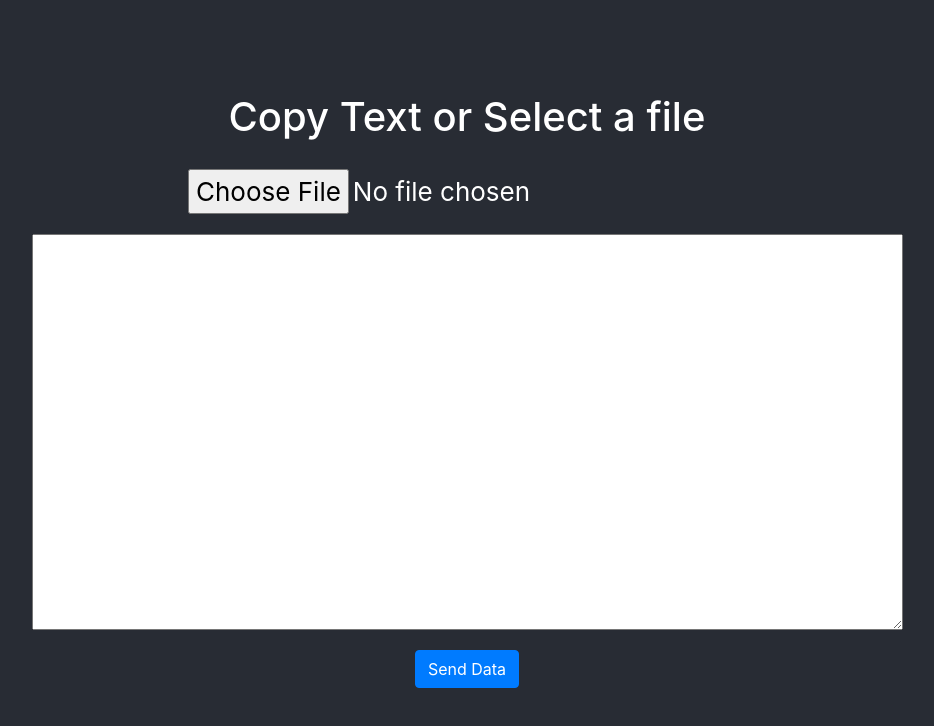
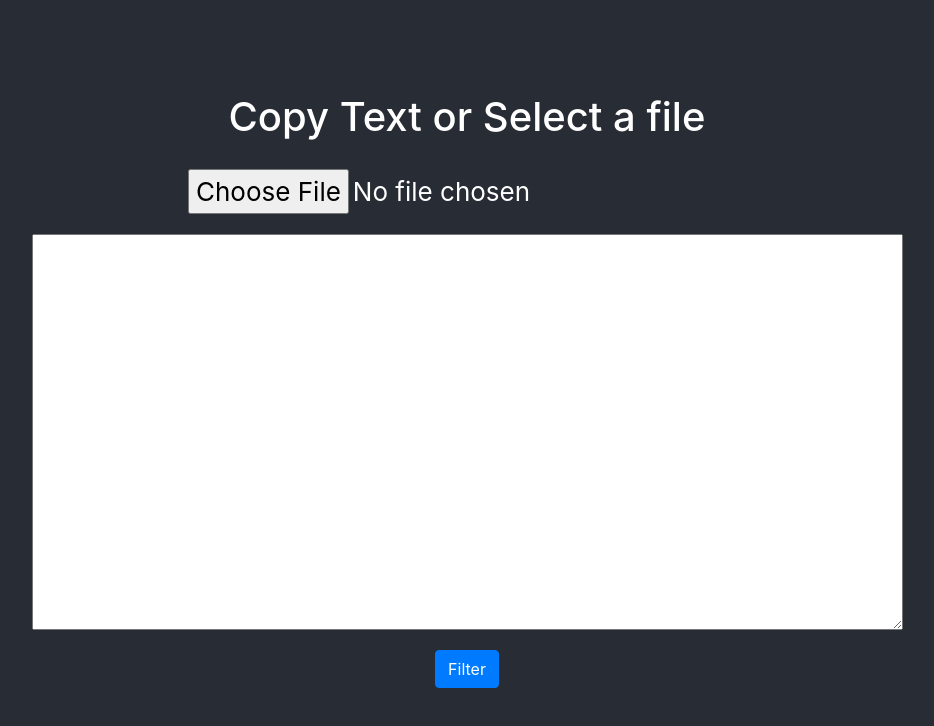
Before and after one commit to rahulinaction/koho-test, a React (Create React App) app: page / in a window 1280 px wide. Shown: the top 726 px of the page, without its empty margins (173-1107 px from the left). Built offline with nearby package versions, Linux system fonts and the light colour scheme.

Commit message:
Adding error message

```diff
--- a/src/App.tsx
+++ b/src/App.tsx
@@ -13,19 +13,20 @@ declare global {
     FileList: any
   }
 }
-interface MyEditorProps {
+interface Props {
 }
 
-interface MyState {
+interface State {
   input: string;
   content: Item [];
   loading: boolean;
+  error: string;
 }
-class  App extends Component<MyEditorProps, MyState> {
+class  App extends Component<Props, State> {
 
-  constructor(props: MyEditorProps) {
+  constructor(props: Props) {
     super(props);
-    this.state = {input: "", content: [], loading:  false };
+    this.state = {input: "", content: [], loading:  false, error: "" };
   }
 
   handleChange = (event:React.ChangeEvent<HTMLTextAreaElement> ) => {
@@ -38,33 +39,41 @@ class  App extends Component<MyEditorProps, MyState> {
     const { input } = this.state;
     const content = input.trim().split("\n");
     const self = this;
-    let output = [];
+    let records = [];
     let idArray : number[] = [];
     for(let index in content) {
       let item = JSON.parse(content[index]);
       // Handling duplicates records from front end
       if(!idArray.includes(item.id)){
-        output.push(item);
+        records.push(item);
         idArray.push(item.id);
       }
     }
 
     self.setState({
       loading: true,
-      content: []
+      content: [],
+      error: ""
     });
     // Sending post request to our nodejs server to filter and retrieve data
-    axios.post('http://localhost:9000/users/userData', output )
+    if(records.length > 0) {
+      axios.post('http://localhost:9000/users/userData', records )
       .then((response) => {
         let data = response.data;
         self.setState({
           content: data,
-        loading: false
+          loading: false,
+          error: ""
         });
       })
       .catch( (error: Error) => {
+        self.setState({
+          error: error.message
+        });
         console.log(error);
       });
+    }
+
   };
 
   // Select file and paste content into textarea
@@ -92,11 +101,12 @@ class  App extends Component<MyEditorProps, MyState> {
   }
 
   render() {
-    const { input , content, loading } = this.state;
+    const { input , content, loading, error } = this.state;
     return (
       <div className="App">
         <header className="App-header">
           <h1> Copy Text or Select a file</h1>
+          { error? <p>Error</p> : null }
           { loading ?
           <Spinner animation="border" role="status">
               <span className="sr-only">Loading...</span>
@@ -107,7 +117,7 @@ class  App extends Component<MyEditorProps, MyState> {
           {this.state.input}</textarea>
           <Button
             variant="primary"
-            onClick={this.sendData}> Send Data</Button>
+            onClick={this.sendData}>Filter</Button>
           { content.length > 0 ?
           <Table striped bordered hover variant="dark">
             <thead>
```
Lines whose indentation alone changed are shown as unchanged.
